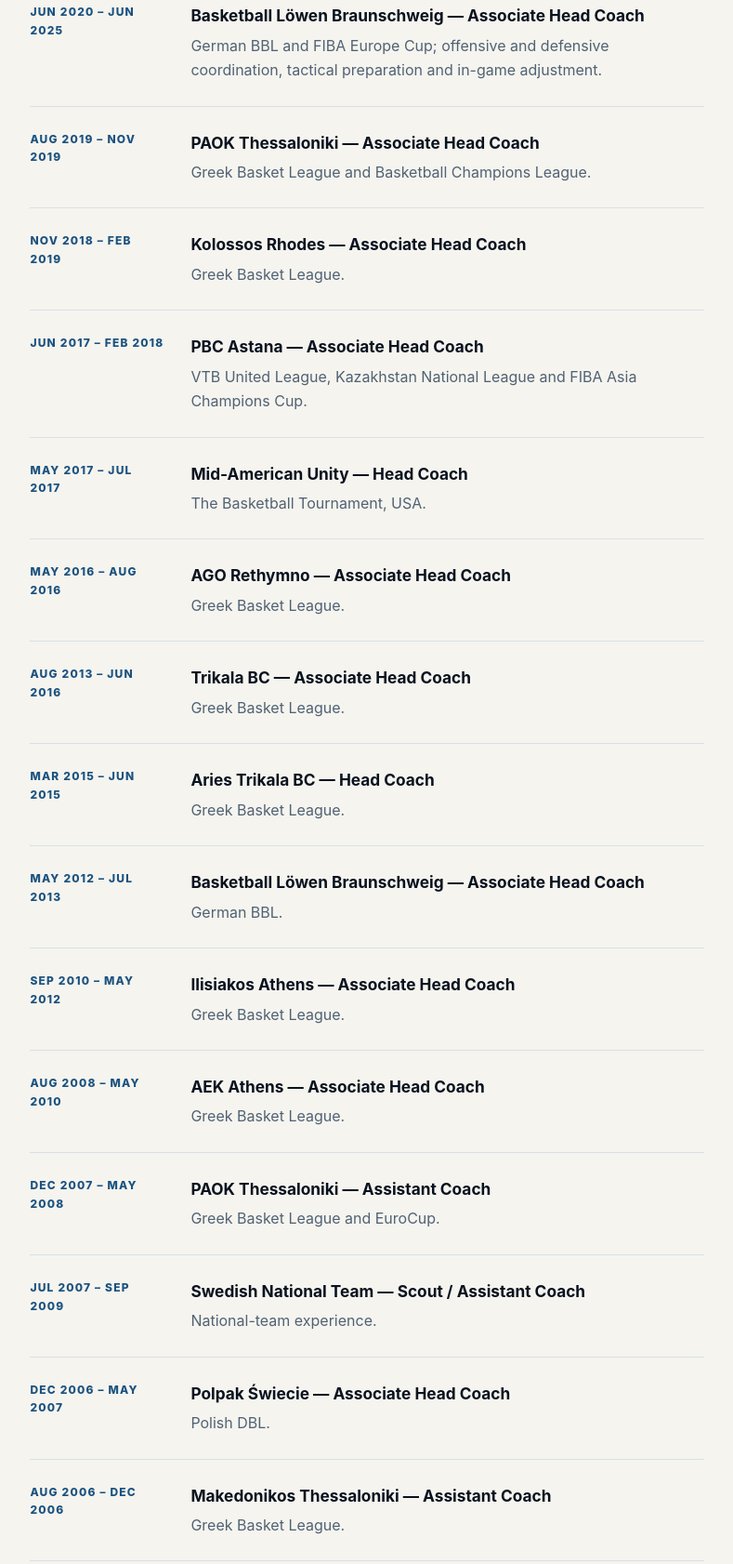
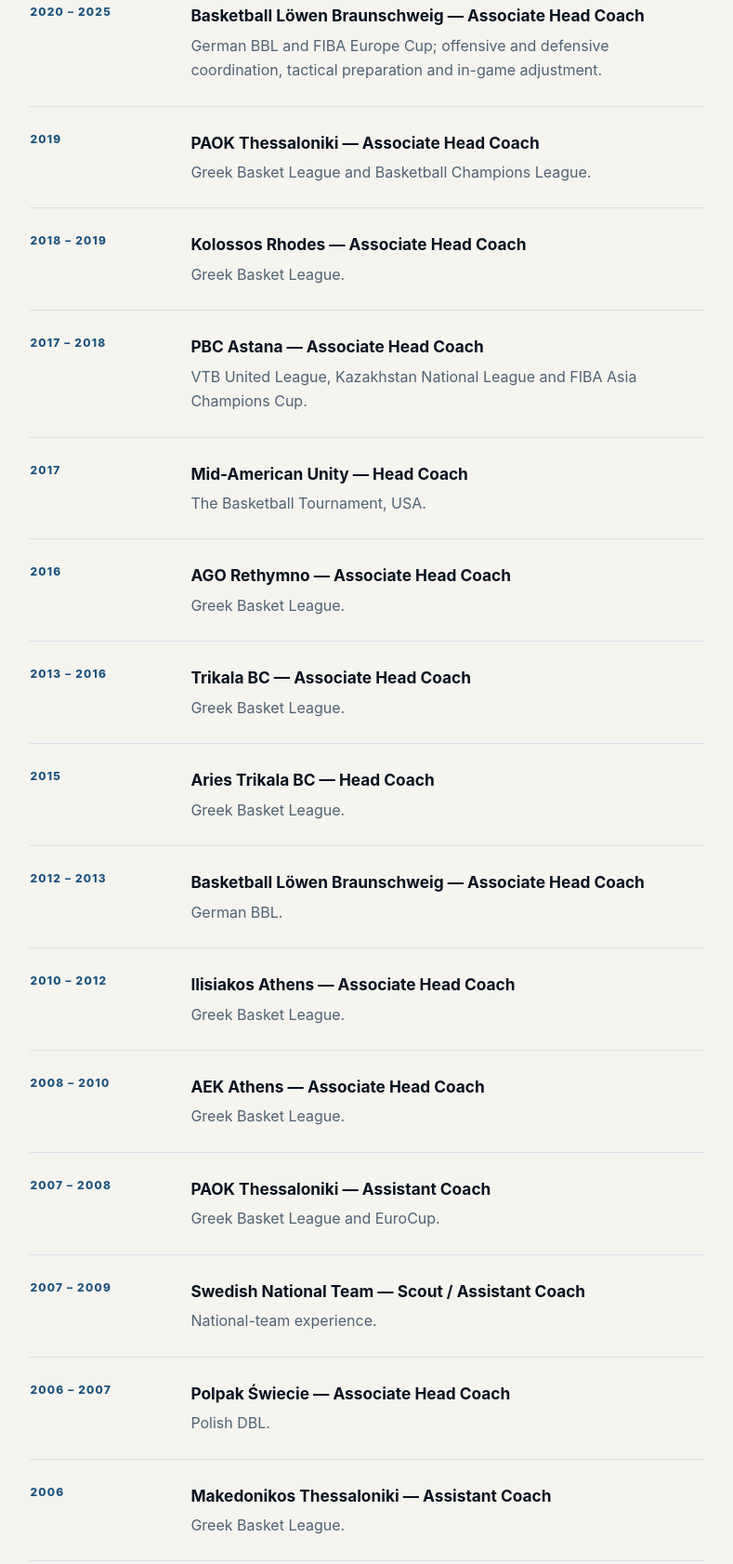
Before and after one commit to KonstantinosPapazoglou/KonstantinosPapazoglou.github.io, a plain HTML site: page career.html in a window 1280 px wide. Shown: the part 588-2270 px from the top of the page at 93% size, without its empty margins (452-1241 px from the left). Drawn offline with Linux system fonts and the light colour scheme.

Commit message:
Add files via upload

```diff
--- a/career.html
+++ b/career.html
@@ -110,22 +110,22 @@
 <div class="section-title"><p class="eyebrow">Coaching Career</p><h2>International experience, BBL first</h2></div>
 <div>
 <div class="timeline">
-<article class="role"><div class="date">Jul 2025 – Feb 2026</div><div><h3>Basketball Löwen Braunschweig — Head Coach</h3><p>German BBL, Basketball Champions League qualifications and FIBA Europe Cup.</p><span class="tag">BBL Head Coach</span></div></article>
-<article class="role"><div class="date">Jun 2020 – Jun 2025</div><div><h3>Basketball Löwen Braunschweig — Associate Head Coach</h3><p>German BBL and FIBA Europe Cup; offensive and defensive coordination, tactical preparation and in-game adjustment.</p></div></article>
-<article class="role"><div class="date">Aug 2019 – Nov 2019</div><div><h3>PAOK Thessaloniki — Associate Head Coach</h3><p>Greek Basket League and Basketball Champions League.</p></div></article>
-<article class="role"><div class="date">Nov 2018 – Feb 2019</div><div><h3>Kolossos Rhodes — Associate Head Coach</h3><p>Greek Basket League.</p></div></article>
-<article class="role"><div class="date">Jun 2017 – Feb 2018</div><div><h3>PBC Astana — Associate Head Coach</h3><p>VTB United League, Kazakhstan National League and FIBA Asia Champions Cup.</p></div></article>
-<article class="role"><div class="date">May 2017 – Jul 2017</div><div><h3>Mid-American Unity — Head Coach</h3><p>The Basketball Tournament, USA.</p></div></article>
-<article class="role"><div class="date">May 2016 – Aug 2016</div><div><h3>AGO Rethymno — Associate Head Coach</h3><p>Greek Basket League.</p></div></article>
-<article class="role"><div class="date">Aug 2013 – Jun 2016</div><div><h3>Trikala BC — Associate Head Coach</h3><p>Greek Basket League.</p></div></article>
-<article class="role"><div class="date">Mar 2015 – Jun 2015</div><div><h3>Aries Trikala BC — Head Coach</h3><p>Greek Basket League.</p></div></article>
-<article class="role"><div class="date">May 2012 – Jul 2013</div><div><h3>Basketball Löwen Braunschweig — Associate Head Coach</h3><p>German BBL.</p></div></article>
-<article class="role"><div class="date">Sep 2010 – May 2012</div><div><h3>Ilisiakos Athens — Associate Head Coach</h3><p>Greek Basket League.</p></div></article>
-<article class="role"><div class="date">Aug 2008 – May 2010</div><div><h3>AEK Athens — Associate Head Coach</h3><p>Greek Basket League.</p></div></article>
-<article class="role"><div class="date">Dec 2007 – May 2008</div><div><h3>PAOK Thessaloniki — Assistant Coach</h3><p>Greek Basket League and EuroCup.</p></div></article>
-<article class="role"><div class="date">Jul 2007 – Sep 2009</div><div><h3>Swedish National Team — Scout / Assistant Coach</h3><p>National-team experience.</p></div></article>
-<article class="role"><div class="date">Dec 2006 – May 2007</div><div><h3>Polpak Świecie — Associate Head Coach</h3><p>Polish DBL.</p></div></article>
-<article class="role"><div class="date">Aug 2006 – Dec 2006</div><div><h3>Makedonikos Thessaloniki — Assistant Coach</h3><p>Greek Basket League.</p></div></article>
+<article class="role"><div class="date">2025 – 2026</div><div><h3>Basketball Löwen Braunschweig — Head Coach</h3><p>German BBL, Basketball Champions League qualifications and FIBA Europe Cup.</p><span class="tag">BBL Head Coach</span></div></article>
+<article class="role"><div class="date">2020 – 2025</div><div><h3>Basketball Löwen Braunschweig — Associate Head Coach</h3><p>German BBL and FIBA Europe Cup; offensive and defensive coordination, tactical preparation and in-game adjustment.</p></div></article>
+<article class="role"><div class="date">2019</div><div><h3>PAOK Thessaloniki — Associate Head Coach</h3><p>Greek Basket League and Basketball Champions League.</p></div></article>
+<article class="role"><div class="date">2018 – 2019</div><div><h3>Kolossos Rhodes — Associate Head Coach</h3><p>Greek Basket League.</p></div></article>
+<article class="role"><div class="date">2017 – 2018</div><div><h3>PBC Astana — Associate Head Coach</h3><p>VTB United League, Kazakhstan National League and FIBA Asia Champions Cup.</p></div></article>
+<article class="role"><div class="date">2017</div><div><h3>Mid-American Unity — Head Coach</h3><p>The Basketball Tournament, USA.</p></div></article>
+<article class="role"><div class="date">2016</div><div><h3>AGO Rethymno — Associate Head Coach</h3><p>Greek Basket League.</p></div></article>
+<article class="role"><div class="date">2013 – 2016</div><div><h3>Trikala BC — Associate Head Coach</h3><p>Greek Basket League.</p></div></article>
+<article class="role"><div class="date">2015</div><div><h3>Aries Trikala BC — Head Coach</h3><p>Greek Basket League.</p></div></article>
+<article class="role"><div class="date">2012 – 2013</div><div><h3>Basketball Löwen Braunschweig — Associate Head Coach</h3><p>German BBL.</p></div></article>
+<article class="role"><div class="date">2010 – 2012</div><div><h3>Ilisiakos Athens — Associate Head Coach</h3><p>Greek Basket League.</p></div></article>
+<article class="role"><div class="date">2008 – 2010</div><div><h3>AEK Athens — Associate Head Coach</h3><p>Greek Basket League.</p></div></article>
+<article class="role"><div class="date">2007 – 2008</div><div><h3>PAOK Thessaloniki — Assistant Coach</h3><p>Greek Basket League and EuroCup.</p></div></article>
+<article class="role"><div class="date">2007 – 2009</div><div><h3>Swedish National Team — Scout / Assistant Coach</h3><p>National-team experience.</p></div></article>
+<article class="role"><div class="date">2006 – 2007</div><div><h3>Polpak Świecie — Associate Head Coach</h3><p>Polish DBL.</p></div></article>
+<article class="role"><div class="date">2006</div><div><h3>Makedonikos Thessaloniki — Assistant Coach</h3><p>Greek Basket League.</p></div></article>
 </div>
 <div style="margin-top:28px">
 <h3 style="margin:0 0 10px;font-size:1rem">International Competitions &amp; Achievements</h3>
```
